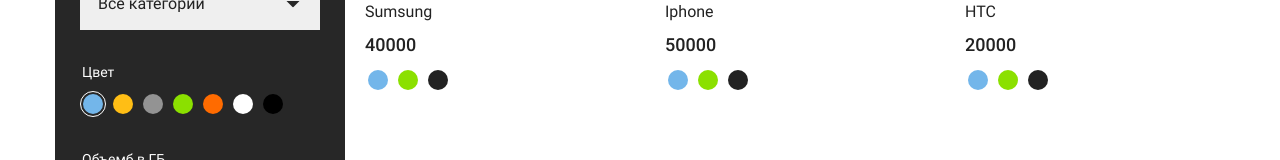
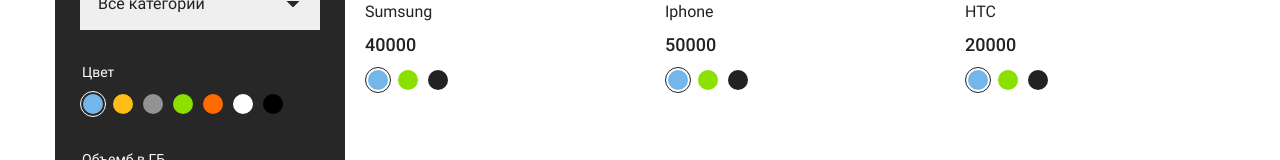
Before and after one commit to vladimirKartyshov/VUE-Ishop, a Vue app: page / in a window 1280 px wide. Shown: the part 594-754 px from the top of the page. Built offline with nearby package versions, Linux system fonts and the light colour scheme.

Commit message:
block 4 task 4

```diff
--- a/src/components/BasePagination.vue
+++ b/src/components/BasePagination.vue
@@ -31,8 +31,9 @@
           class="pagination__link pagination__link--arrow"
           href="#"
           aria-label="Следующая страница"
-          @click="pageNumber = page +1"
+          @click="changePage(currentPage)"
         >
+          {{ currentPage }}
           <svg width="8" height="14" fill="currentColor">
             <use xlink:href="#icon-arrow-right"></use>
           </svg>
@@ -48,6 +49,12 @@
   model: {
     prop: 'page',
     event: 'paginate',
+  },
+
+  data() {
+    return {
+      currentPage: this.page,
+    }
   },
 
   props: {
@@ -66,12 +73,15 @@
     paginate(page) {
       this.$emit('paginate', page)
     },
+    changePage() {
+      this.currentPage = this.currentPage + 1
+    },
   },
 }
 </script>
 
 <style scoped>
-  .pagination__link--current {
-    color: blueviolet;
-  }
+.pagination__link--current {
+  color: blueviolet;
+}
 </style>
--- a/src/components/ProductItem.vue
+++ b/src/components/ProductItem.vue
@@ -14,37 +14,21 @@
       <ul class="colors colors--black">
         <li class="colors__item">
           <label class="colors__label">
-            <input
-              class="colors__radio sr-only"
-              type="radio"
-              name="color-1"
-              value="#73B6EA"
-              checked=""
-            />
+            <input class="colors__radio sr-only" type="radio" value="#73B6EA" v-model="color">
             <span class="colors__value" style="background-color: #73b6ea">
             </span>
           </label>
         </li>
         <li class="colors__item">
           <label class="colors__label">
-            <input
-              class="colors__radio sr-only"
-              type="radio"
-              name="color-1"
-              value="#8BE000"
-            />
+            <input class="colors__radio sr-only" type="radio" value="#8BE000" v-model="color">
             <span class="colors__value" style="background-color: #8be000">
             </span>
           </label>
         </li>
         <li class="colors__item">
           <label class="colors__label">
-            <input
-              class="colors__radio sr-only"
-              type="radio"
-              name="color-1"
-              value="#222"
-            />
+            <input class="colors__radio sr-only" type="radio" value="#222" v-model="color">
             <span class="colors__value" style="background-color: #222"> </span>
           </label>
         </li>
@@ -56,6 +40,13 @@
 <script>
 export default {
   name: 'AppProductItem',
+
+  data() {
+    return {
+      color: '#73B6EA',
+    }
+  },
+
   props: ['product'],
 }
 </script>
--- a/src/components/ProductList.vue
+++ b/src/components/ProductList.vue
@@ -3,8 +3,8 @@
     <ul class="catalog__list">
       <app-product-item
         :product="product"
-        v-for="(product, index) in products"
-        :key="index"
+        v-for="product in products"
+        :key="product.id"
       ></app-product-item>
     </ul>
   </div>
--- a/src/data/products.js
+++ b/src/data/products.js
@@ -1,65 +1,78 @@
 export default [
   {
+    id: 1,
     title: 'Sumsung',
     price: 40000,
     image: '/img/my-img/product-7.png',
   },
   {
+    id: 2,
     title: 'Iphone',
     price: 50000,
     image: '/img/my-img/product-6.png',
   },
   {
+    id: 3,
     title: 'HTC',
     price: 20000 ,
     image: '/img/my-img/product-5.png',
   },
   {
+    id: 4,
     title: 'HTC X',
     price: 32000,
     image: '/img/my-img/product-4.png',
   },
   {
+    id: 5,
     title: 'HTC 2X',
     price: 35000,
     image: '/img/my-img/product-3.png',
   },
   {
+    id: 6,
     title: 'Sumsung X',
     price: 24000,
     image: '/img/my-img/product-2.png',
   },
   {
+    id: 7,
     title: 'HUEAWAY',
     price: 8000,
     image: '/img/my-img/product-1.png',
   },
   {
+    id: 8,
     title: 'Player',
     price: 1100,
     image: '/img/my-img/product-8.jpg',
   },
   {
+    id: 9,
     title: 'Alcatel',
     price: 1500,
     image: '/img/my-img/product-9.jpg',
   },
   {
+    id: 10,
     title: 'Garmin',
     price: 45000,
     image: '/img/my-img/product-10.jpg',
   },
   {
+    id: 11,
     title: 'Xiomy',
     price: 5000,
     image: '/img/my-img/product-11.jpg',
   },
   {
+    id: 12,
     title: 'Kindle',
     price: 2000,
     image: '/img/my-img/product-12.jpg',
   },
   {
+    id: 13,
     title: 'Garmin X',
     price: 48000,
     image: '/img/my-img/product-10.jpg',
```
